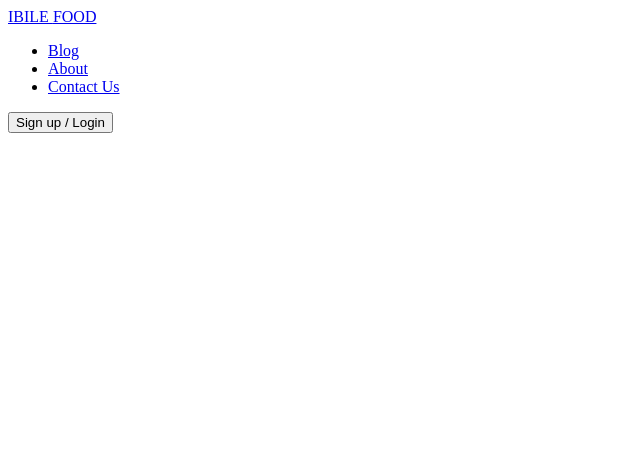
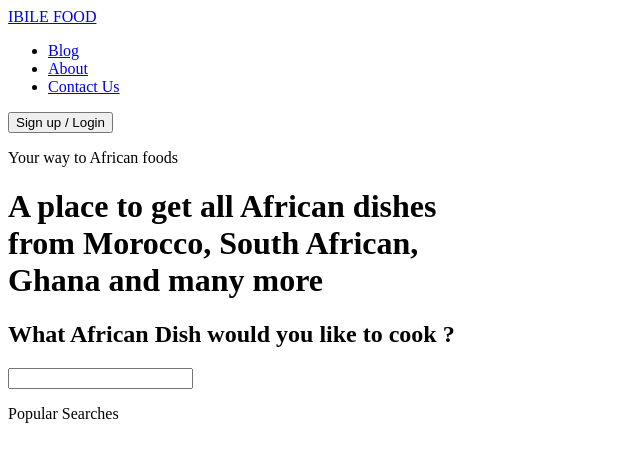
Before and after one commit to Zulukhadeen/ibile, a PHP site: page / in a window 1280 px wide. Shown: the top 462 px of the page, without its empty margins (0-640 px from the left). Run offline with PHP 8.4, Linux system fonts and the light colour scheme.

Commit message:
add header info and search section

```diff
--- a/index.html
+++ b/index.html
@@ -23,6 +23,27 @@
                 <button class="btn" type="button"> Sign up / Login  </button>
             </div>
         </nav>
+
+        <p class="text-dark bg-light">
+            Your way to African foods
+        </p>
+
+        <h1 class="mg-2">
+            <span class="text-primary header-span">
+                A place to get all African dishes <br /> from Morocco, South African, <br /> Ghana and many more
+            </span>
+        </h1>
+
+
+        <div class="mg-2 bg-white">
+            <div>
+                <h2 class="bold">What African Dish would you like to cook ?</h2>
+                <input class="input" />
+            </div>
+            <p>
+                Popular Searches
+            </p>
+        </div>
     </header>
 
     <script src="./assets/js/index.js"> </script>
```
Also changed, not shown: assets/css/index.css (+34 -10 lines).
